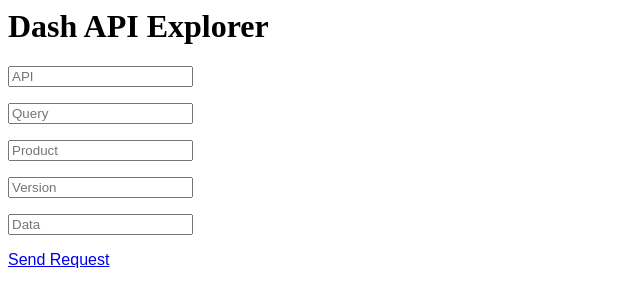
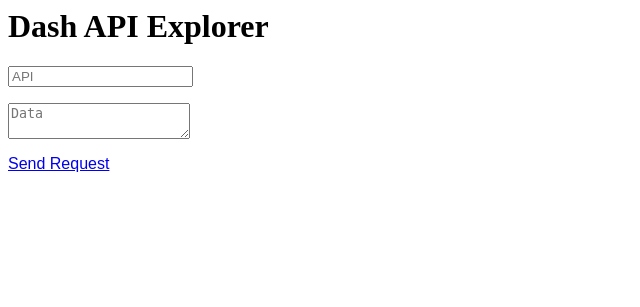
Before and after one commit to pmaddi/flask-graph, a Flask app: page / in a window 1280 px wide. Shown: the top 307 px of the page, without its empty margins (0-640 px from the left). Run offline with Flask 2, Linux system fonts and the light colour scheme.

Commit message:
adu for crashstats

```diff
--- a/app/templates/index.html
+++ b/app/templates/index.html
@@ -11,10 +11,7 @@
 {# Form for the explorer #}
 <h1>Dash API Explorer</h1>
 <p><input type=text size=20 name=api placeholder="API">
-<p><input type=text size=20 name=query placeholder="Query">
-<p><input type=text size=20 name=product placeholder="Product">
-<p><input type=text size=20 name=version placeholder="Version">
-<p><input type=text size=20 name=data placeholder="Data">
+<p><textarea type=text size=20 name=data placeholder="Data"></textarea>
 <p><a href=# id=calculate>Send Request</a>
 
 {# Placeholder for the API explorer where plots are placed #}
@@ -40,9 +37,7 @@
 	$('a#calculate').bind('click', function() {
 	  $.post($SCRIPT_ROOT + '/_get_data', {
 	    source: $('input[name="api"]').val(),
-	    query: $('input[name="query"]').val(),
-	    product: $('input[name="product"]').val(),
-	    data: $('input[name="data"]').val(),
+	    data: $('textarea[name="data"]').val(),
 	  }, function(data) {
 	    // $("#result").text(data.result);
 	    var series_data = data.series_data;
--- a/app/views.py
+++ b/app/views.py
@@ -18,6 +18,19 @@ def unixTime(dtime):
 	"""Convert a given year-month-date string into a unix time"""
 	return time.mktime(datetime.datetime.strptime(str(dtime), "%Y-%m-%d").timetuple())
 
+def ymdTime(utime):
+	"""Convert a given a unix time into a year-month-date string"""
+	return datetime.date.fromtimestamp(utime/1000).isoformat()
+
+def addDicts (x, y):
+	return { k: x.get(k, 0) + y.get(k, 0) for k in set(x) | set(y) }
+
+def mergeDicts (x, y):
+	return { k: addDicts(x.get(k, {}), y.get(k, {})) for k in set(x) | set(y) }
+
+def sumDicts (dictList):
+	return reduce (mergeDicts, dictList, {})
+
 @app.route('/_get_data', methods=['POST'])
 @cross_origin()
 # The endpoint where the data from each source can be accessed
@@ -27,13 +40,16 @@ def get_graph():
 		# Pull in the data from the crash-stats pages
 		crashdata = requests.get(CrashdataURL).json()
 
+
+
 		# Define default params for the API
 		request_params = {
 			'end_date':'2020-07-01',
 			'product':'Firefox',
 			'start_date':'2000-01-01',
-			'version':'32.0a1',
-			'perADI':'1',
+			'version':'32',
+			'adu':'1',
+			'crashes':'1',
 			'query':'CrashTrends'
 		}
 
@@ -41,12 +57,22 @@ def get_graph():
 		form_data = json.loads(request.form['data'])
 		request_params.update(form_data)
 
+		# Convert the soft tags into the correct format
+		if len(str(request_params['end_date'])) > 10:
+			request_params['end_date'] = ymdTime( int (request_params['end_date']) );
+
+		if len(str(request_params['start_date'])) > 10:
+			request_params['start_date'] = ymdTime( int (request_params['start_date']) );
+
 		# Select the version from the data
-		crashdata_version = crashdata[request_params['version']]
 		data = []
 
+		# Get all valid versions
+		request_crashdata = sorted([ crashdata[k] for k in crashdata.keys() if k[0:2] == str(request_params['version'])])
+		crashdata_version = sumDicts (request_crashdata)
+
 		# Specify format based on "perADI"
-		if request_params['perADI'] == '1':
+		if request_params['adu'] == '1' and request_params['crashes'] == '1':
 			for day in crashdata_version.keys():
 				# Only use if falls in daterange
 				if (unixTime(day) < unixTime(request_params['end_date'])) \
@@ -56,7 +82,16 @@ def get_graph():
 						# Divide by ADI when specified.
 						'y':float(crashdata_version[day]['crashes'])/float(crashdata_version[day]['adu'])
 					})
-		else:
+		elif request_params['adu'] == '1' and request_params['crashes'] == '0':
+			for day in crashdata_version.keys():
+				# Only use if falls in daterange
+				if (unixTime(day) < unixTime(request_params['end_date'])) \
+				and (unixTime(day) > unixTime(request_params['start_date'])):
+					data.append({ \
+						'x':unixTime(day), \
+						'y':crashdata_version[day]['adu']
+					})
+		else: # request_params['adu'] == '0' and request_params['crashes'] == '1':
 			for day in crashdata_version.keys():
 				# Only use if falls in daterange
 				if (unixTime(day) < unixTime(request_params['end_date'])) \
```
Also changed, not shown: 1 other file.
